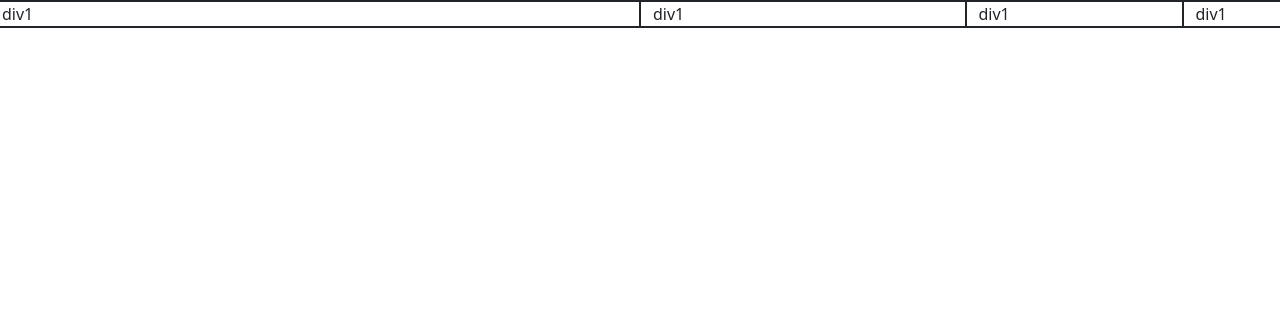
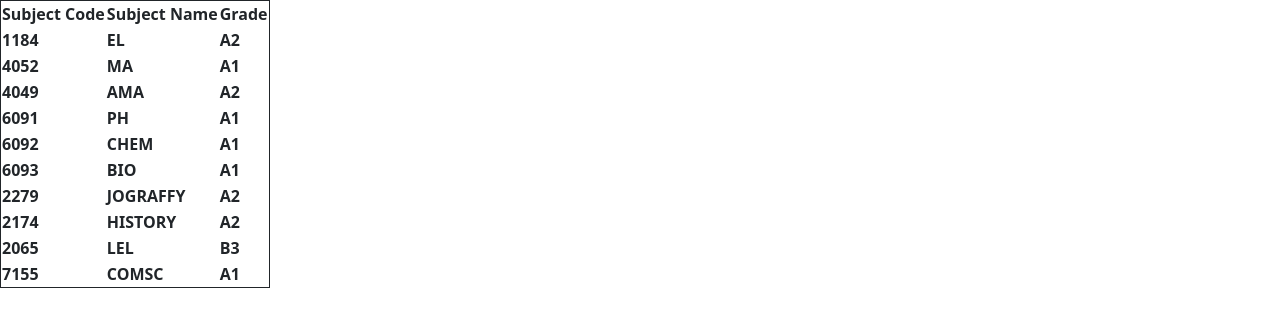
Before and after one commit to glee1822/-g-WebThinker1---Student-s-Copy, a plain HTML site: page practice.html in a window 1280 px wide. Drawn offline with Linux system fonts and the light colour scheme.

Commit message:
28/8/2024

```diff
--- a/practice.html
+++ b/practice.html
@@ -6,41 +6,69 @@
 
     <meta name="viewport" content="width=device-width"/>
     <link href="/script/practice.css" rel="stylesheet" />
-    <style>
-      /* this selector defines that
-      all the <h1> tags are green */
-      h1 {
-        color: green;
-      }
 
-      /* individual html tags can have
-      separate ids which must be unique */
-      #a {
-        color: red;
-      }
 
-      /* individual html tags can have
-      separate ids which must be unique */
-      #b {
-        color: blue;
-      }
 
-      /* you can also define generic classes,
-      and multiple classes can be defined.
-         This is the most common way of defining styles */
-      .someclass {
-        color: orange;
-      }
-    </style>
-  </head>
-  <body>
-    <div class="row border border-dark">
-      <div class="col-6 border border-dark">div1</div>
-      <div class="col-3 border border-dark">div1</div>
-      <div class="col-2 border border-dark">div1</div>
-      <div class="col-1 border border-dark">div1</div>
-
-    </div>
-
+    <table class="border border-dark">
+      <thead>
+        <tr>
+          <th>Subject Code </th>
+          <th>Subject Name</th>
+          <th>Grade </th>
+        </tr>
+      </thead>
+      <tbody>
+        <tr>
+          <th>1184</th>
+          <th>EL</th>
+          <th>A2</th>
+        </tr>
+        <tr>
+          <th>4052</th>
+          <th>MA</th>
+          <th>A1</th>
+        </tr>
+        <tr>
+          <th>4049</th>
+          <th>AMA</th>
+          <th>A2</th>
+        </tr>
+        <tr>
+          <th>6091</th>
+          <th>PH</th>
+          <th>A1</th>
+        </tr>
+        <tr>
+          <th>6092</th>
+          <th>CHEM</th>
+          <th>A1</th>
+        </tr>
+        <tr>
+          <th>6093</th>
+          <th>BIO</th>
+          <th>A1</th>
+        </tr>
+        <tr>
+          <th>2279</th>
+          <th>JOGRAFFY</th>
+          <th>A2</th>
+        </tr>
+        <tr>
+          <th>2174</th>
+          <th>HISTORY</th>
+          <th>A2</th>
+        </tr>
+        <tr>
+          <th>2065</th>
+          <th>LEL</th>
+          <th>B3</th>
+        </tr>
+        <tr>
+          <th>7155</th>
+          <th>COMSC</th>
+          <th>A1</th>
+        </tr>
+      </tbody>
+    </table>
   </body>
 </html>
```
Also changed, not shown: contacts.html (+1 -0 lines).
